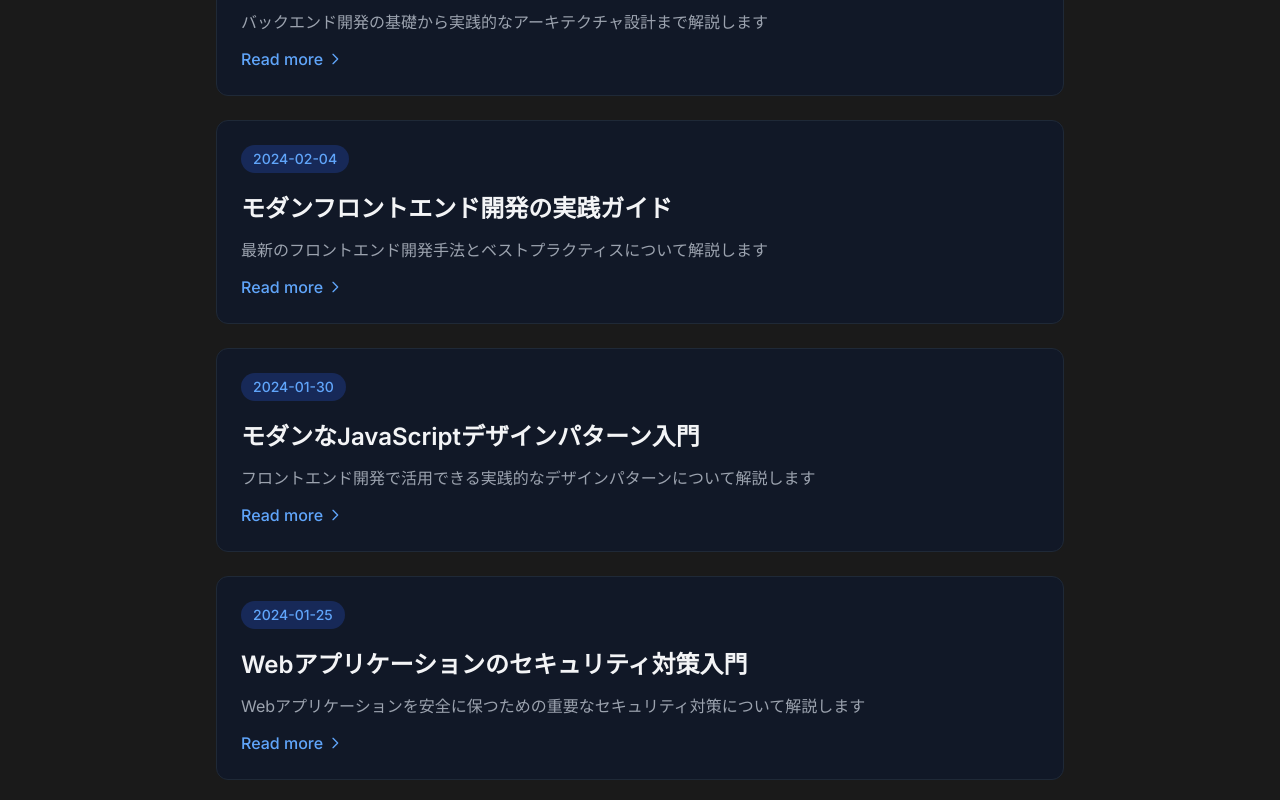
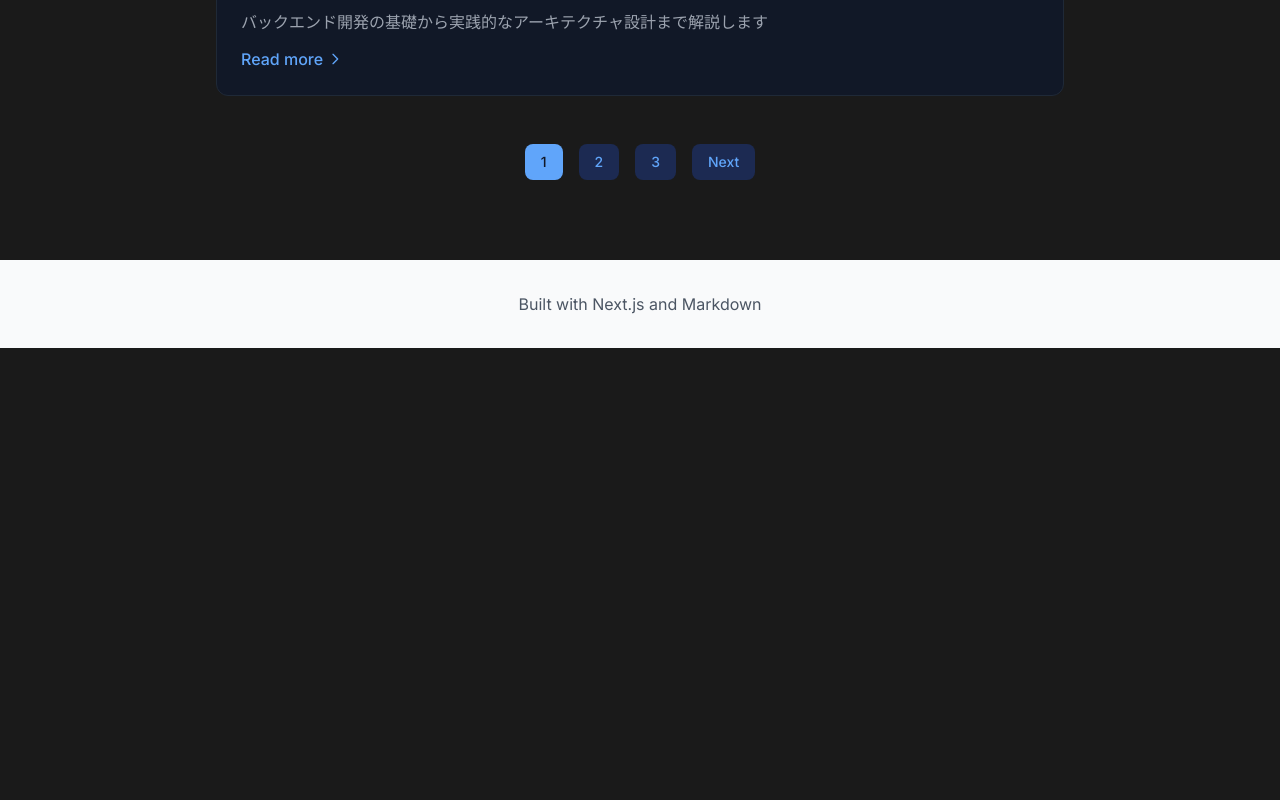
Before and after one commit to diescake/me, a Next.js app: page /blog in a window 1280 px wide. Shown: the part 1220-2020 px from the top of the page. After the commit the page ends 1568 px from the top, so only its background shows below. Built offline with nearby package versions, Linux system fonts and the light colour scheme.

Commit message:
support pagination

```diff
--- a/src/app/blog/page.tsx
+++ b/src/app/blog/page.tsx
@@ -1,14 +1,22 @@
 import Link from 'next/link'
 import type { FunctionComponent } from 'react'
-import { getAllPosts } from '@/lib/blog'
+import { getPaginatedPosts } from '@/lib/blog'
 
 export const revalidate = 3600 // 1時間ごとに再生成
 
-export default function BlogList(): ReturnType<FunctionComponent> {
-  const posts = getAllPosts()
+type PageProps = {
+  searchParams: Promise<{ page?: string }>
+}
+
+export default async function BlogList({
+  searchParams,
+}: PageProps): Promise<ReturnType<FunctionComponent>> {
+  const resolvedSearchParams = await searchParams
+  const currentPage = Number(resolvedSearchParams.page) || 1
+  const { posts, totalPages } = getPaginatedPosts(currentPage)
 
   return (
-    <div className="max-w-4xl mx-auto py-12 px-6">
+    <div className="max-w-4xl mx-auto py-12 px-6 space-y-12">
       <h1 className="text-4xl font-bold mb-12 text-gray-100 tracking-tight">
         Blog Posts
       </h1>
@@ -49,6 +57,39 @@ export default function BlogList(): ReturnType<FunctionComponent> {
           </article>
         ))}
       </div>
+
+      {/* Pagination */}
+      <div className="flex justify-center space-x-4">
+        {currentPage > 1 && (
+          <Link
+            href={`/blog?page=${currentPage - 1}`}
+            className="px-4 py-2 text-sm font-medium text-blue-400 bg-blue-900/50 rounded-lg hover:bg-blue-900/70 transition-colors"
+          >
+            Previous
+          </Link>
+        )}
+        {Array.from({ length: totalPages }, (_, i) => i + 1).map((page) => (
+          <Link
+            key={page}
+            href={`/blog?page=${page}`}
+            className={`px-4 py-2 text-sm font-medium rounded-lg transition-colors ${
+              currentPage === page
+                ? 'bg-blue-400 text-gray-900'
+                : 'text-blue-400 bg-blue-900/50 hover:bg-blue-900/70'
+            }`}
+          >
+            {page}
+          </Link>
+        ))}
+        {currentPage < totalPages && (
+          <Link
+            href={`/blog?page=${currentPage + 1}`}
+            className="px-4 py-2 text-sm font-medium text-blue-400 bg-blue-900/50 rounded-lg hover:bg-blue-900/70 transition-colors"
+          >
+            Next
+          </Link>
+        )}
+      </div>
     </div>
   )
 }
--- a/src/lib/blog.ts
+++ b/src/lib/blog.ts
@@ -59,9 +59,14 @@ export function getAllPostIds(): string[] {
   return fileNames.map((fileName) => fileName.replace(/\.md$/, ''))
 }
 
-export function getAllPosts(): BlogPostMetadata[] {
+export function getPaginatedPosts(
+  page: number = 1,
+  perPage: number = 5
+): {
+  posts: BlogPostMetadata[]
+  totalPages: number
+} {
   const fileNames = fs.readdirSync(postsDirectory)
-
   const allPostsData = fileNames.map((fileName) => {
     const id = fileName.replace(/\.md$/, '')
     const fullPath = path.join(postsDirectory, fileName)
@@ -77,11 +82,25 @@ export function getAllPosts(): BlogPostMetadata[] {
   })
 
   // Sort posts by date
-  return allPostsData.sort((a, b) => {
+  const sortedPosts = allPostsData.sort((a, b) => {
     if (a.date < b.date) {
       return 1
     } else {
       return -1
     }
   })
+
+  const totalPosts = sortedPosts.length
+  const totalPages = Math.ceil(totalPosts / perPage)
+  const start = (page - 1) * perPage
+  const end = start + perPage
+
+  return {
+    posts: sortedPosts.slice(start, end),
+    totalPages,
+  }
 }
+
+export function getAllPosts(): BlogPostMetadata[] {
+  return getPaginatedPosts(1, Infinity).posts
+}
```
